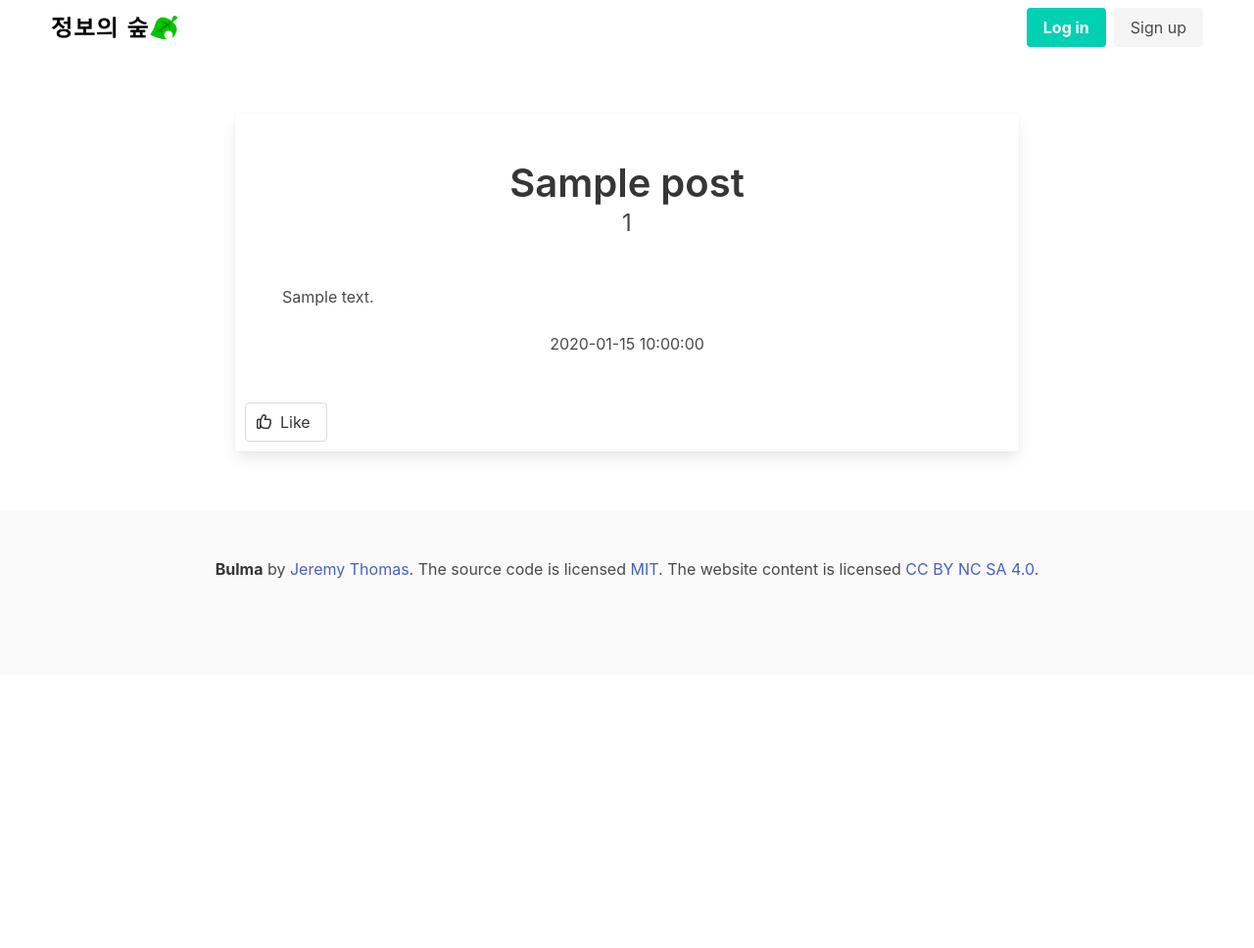
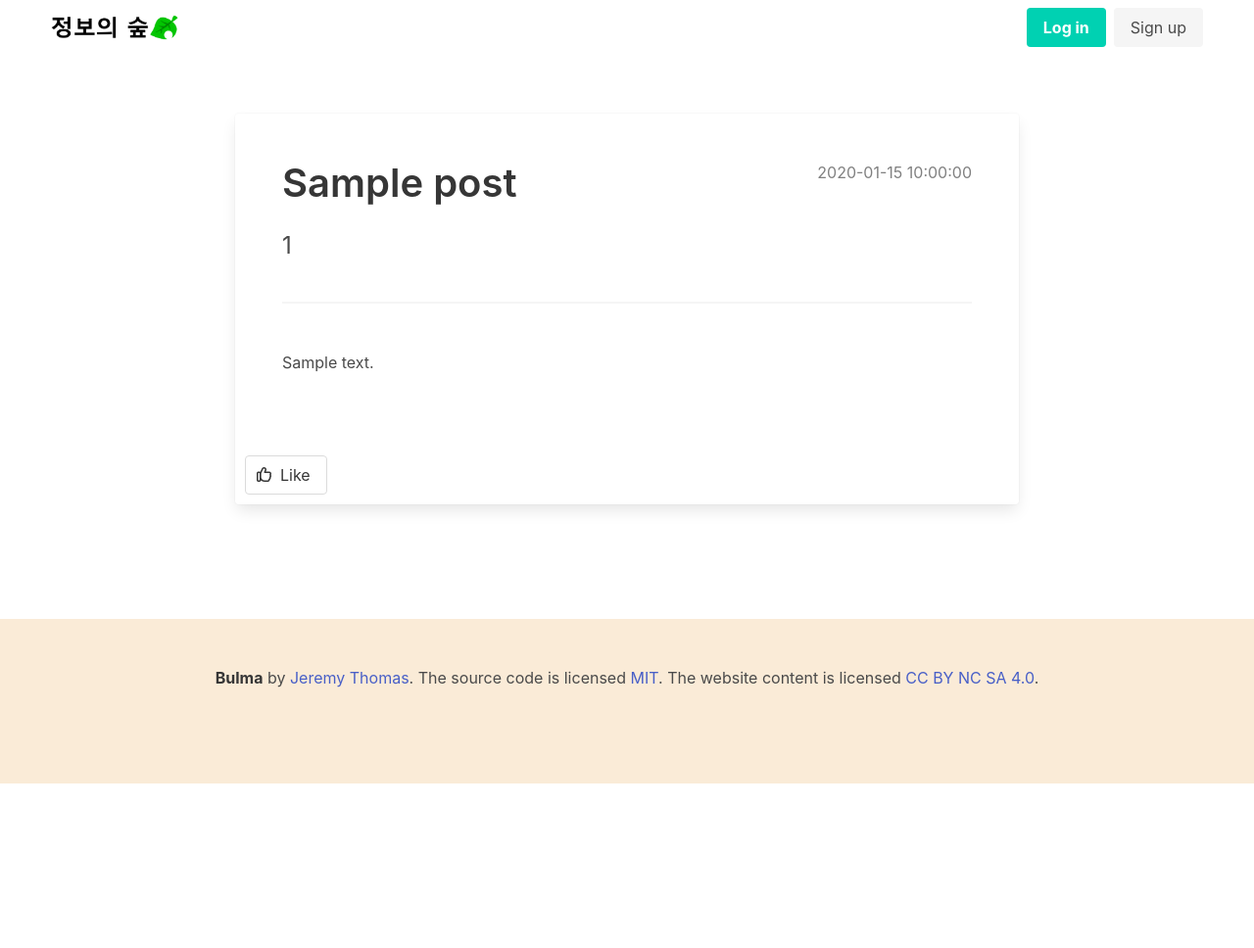
Before and after one commit to otfeb/jungle_miniProject, a Flask app: page /post in a window 1280 px wide. Shown: the whole page at 98% size. Before the commit the page ends 591 px from the top, so only its background shows below. Run offline with Flask 3, Linux system fonts and the light colour scheme; a database or web service that is not in the repository returns one stand-in record (values such as "Sample title"); some libraries are stand-ins or nearby versions.

Commit message:
feat: 게시글 css 및 footer 하단 고정

```diff
--- a/templates/base.html
+++ b/templates/base.html
@@ -11,6 +11,14 @@
       .wrap {
         width: 1200px;
         margin: auto;
+        height: auto;
+        min-height: 100%;
+        padding-bottom: 168px;
+      }
+      .footer{
+        background-color: antiquewhite;
+        position : relative;
+        transform : translateY(-100%);
       }
 
       {% block style %}
@@ -193,8 +201,9 @@
             <div class="field">
               <label class="label">ID</label>
               <div class="control">
-                <input class="input" type="text" id="userId" placeholder="아이디를 입력해주세요">
+                <input class="input" type="text" id="userId" placeholder="아이디를 입력해주세요" maxlength="15">
               </div>
+              <p class="help is-danger">최대 15자로 입력해주세요</p>
             </div>
 
             <div class="field">
--- a/templates/create.html
+++ b/templates/create.html
@@ -9,14 +9,14 @@
       <div class="field">
         <label class="label">제목</label>
         <div class="control">
-          <input id="post-title" name="title_give" class="input" type="text" placeholder="제목을 입력하세요" required="required">
+          <input id="post-title" name="title_give" class="input" type="text" placeholder="제목을 입력하세요" required="required" maxlength="100">
         </div>
       </div>
 
       <div class="field">
         <label class="label">내용</label>
         <div class="control">
-          <textarea id="post-content" name="content_give" class="textarea" placeholder="내용을 입력하세요" required="required"></textarea>
+          <textarea id="post-content" name="content_give" class="textarea" placeholder="내용을 입력하세요" required="required" maxlength="1500"></textarea>
         </div>
       </div>
 
--- a/templates/index.html
+++ b/templates/index.html
@@ -21,6 +21,9 @@
 
 .id {
   margin-bottom: 15px;
+}
+.pagination{
+  margin-bottom: 1%
 }
 
 #content {
--- a/templates/post.html
+++ b/templates/post.html
@@ -1,6 +1,22 @@
 {% extends 'base.html' %}
 
 {% block style %}
+
+  #title{
+    float: left;
+  }
+  #writer{
+    float: left;
+  }
+  #time{
+    float: right;
+    color: gray;
+  }
+  #btn_div{
+    float: right;
+    margin-right: 10px;
+    margin-bottom: 10px;
+  }
   .container {
     margin-top: 5%;
     margin-bottom: 5%;
@@ -30,6 +46,7 @@
 
   #content {
     white-space: pre-line;
+    margin-bottom: 5%;
   }
 {% endblock %}
 
@@ -77,14 +94,16 @@ function toggleLike() {
 <div class="container">
     <div class="card">
       <div class="card-content">
-        <p class="title is-2 has-text-centered" id="title">{{ title }}</p>
-        <p class="subtitle is-4 has-text-centered">{{writer_id}}</p>
+        <p class="is-size-6 has-text-centered" id="time">{{time}}</p>
+        <p class="title is-2 has-text-centered" id="title">{{ title }}</p><br><br><br>
+        <p class="subtitle is-4 has-text-centered" id="writer">{{writer_id}}</p><br><br>
+        <hr>
         <div class="content">
           <p id="content">
             {{content}}
           </p>
         </div>
-        <p class="is-size-6 has-text-centered">{{time}}</p>
+
       </div>
       <button id="likeButton" class="button" onclick="toggleLike()">
         <span class="icon">
@@ -92,10 +111,14 @@ function toggleLike() {
         </span>
         <span id="likeText">Like</span>
       </button>
+
+      {% if id == writer_id %}
+      <div id="btn_div">
+        <button class="button is-warning" id="update_btn" onclick="getData('{{ pid }}')">수정</button>
+        <button class="button is-danger" onclick="delete_post('{{ pid }}')">삭제</button>
+      </div>
+      {% endif %}
     </div>
-    {% if id == writer_id %}
-    <button class="button is-warning" onclick="getData('{{ pid }}')">수정</button>
-    <button onclick="delete_post('{{ pid }}')">삭제</button>
-    {% endif %}
+
   </div>
 {% endblock %}
```
